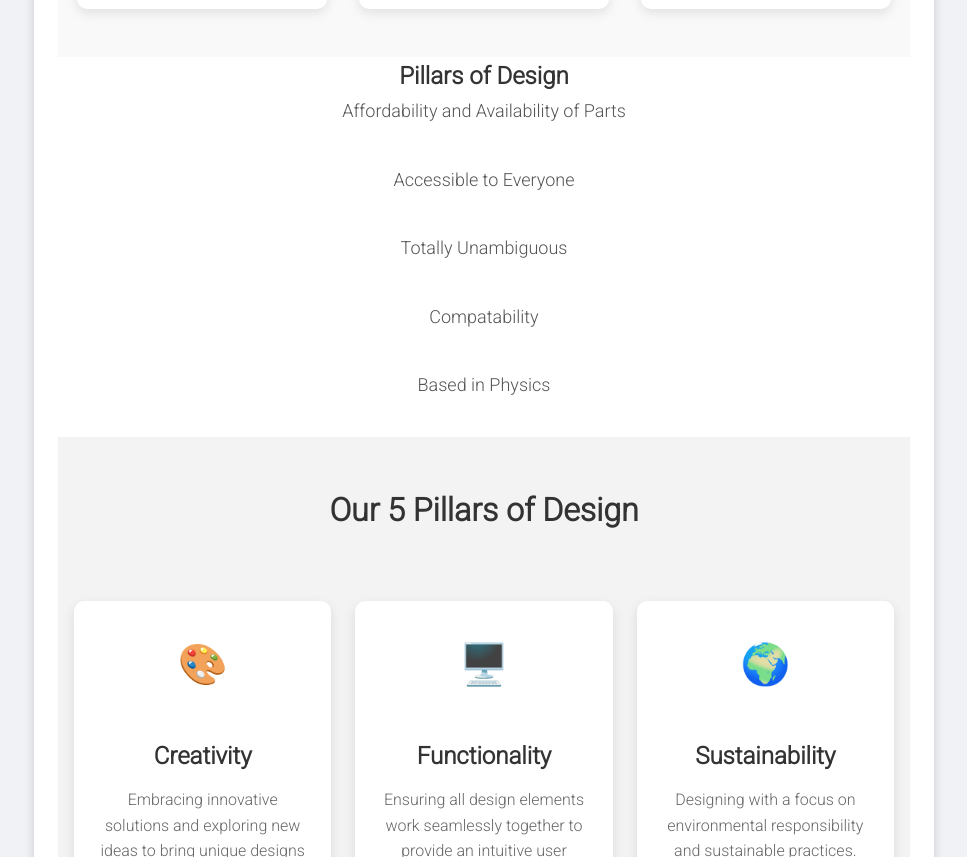
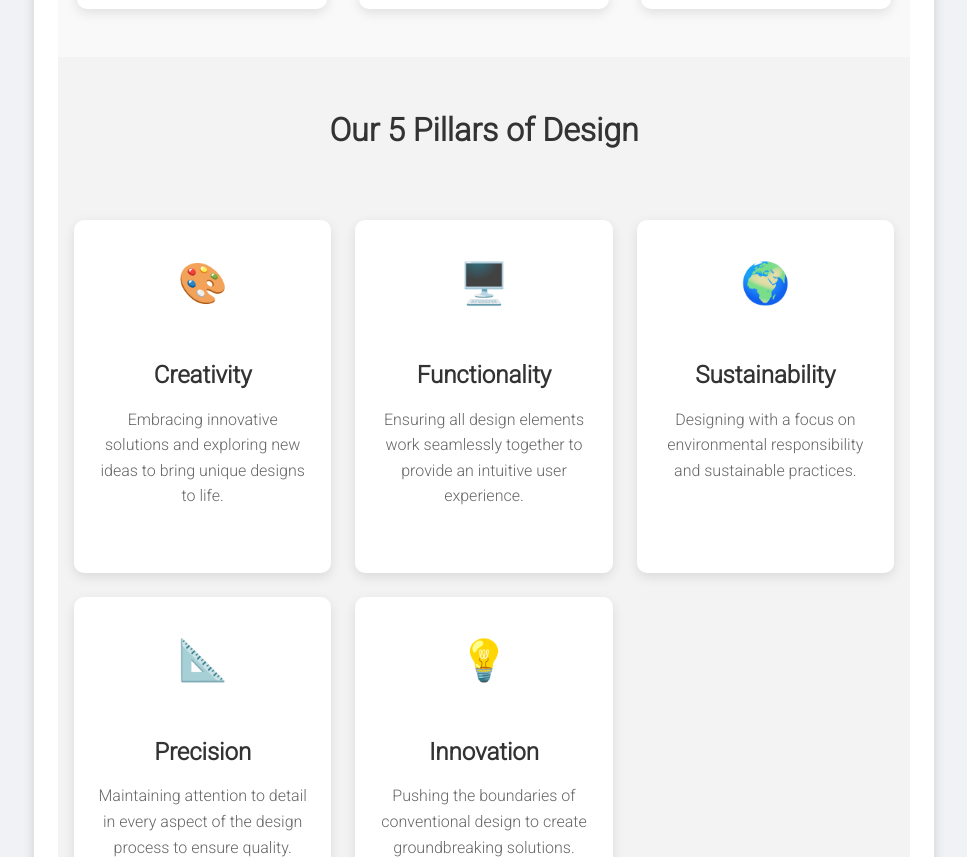
Before and after one commit to CiaranHannon/QLab-File-Format, a plain HTML site: page docs/about.html in a window 1280 px wide. Shown: the part 880-1737 px from the top of the page, without its empty margins (156-1123 px from the left). Drawn offline with Linux system fonts and the light colour scheme.

Commit message:
Update about.html

```diff
--- a/docs/about.html
+++ b/docs/about.html
@@ -54,17 +54,6 @@
             </div>
         </section>
 
-        <section class="pillars">
-            <h2>Pillars of Design</h2>
-            <div>
-                <p>Affordability and Availability of Parts</p>
-                <p>Accessible to Everyone</p>
-                <p>Totally Unambiguous</p>
-                <p>Compatability</p>
-                <p>Based in Physics</p>
-            </div>
-        </section>
-
         <section class="pillars-section">
             <h2>Our 5 Pillars of Design</h2>
             <div class="pillars-grid">
```
Lines whose indentation alone changed are shown as unchanged.
